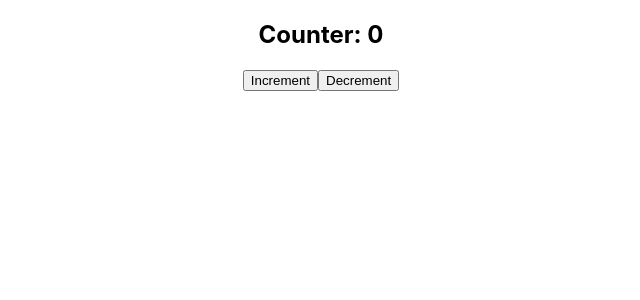
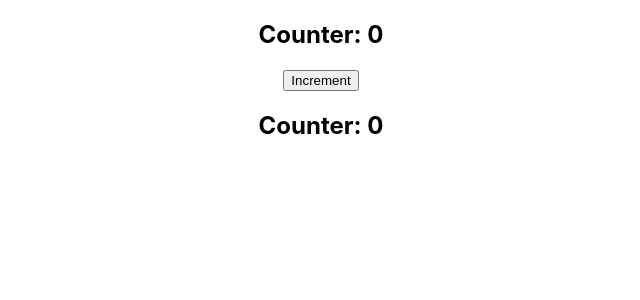
Before and after one commit to sarthv007/ReactSessions, a React (Create React App) app: page / in a window 1280 px wide. Shown: the top 300 px of the page, without its empty margins (319-959 px from the left). Built offline with nearby package versions, Linux system fonts and the light colour scheme.

Commit message:
HOC and render props

```diff
--- a/src/App.js
+++ b/src/App.js
@@ -35,9 +35,13 @@ import RefDemo from "./Components/RefDemo";
 import FocusInput from "./Components/FocusInput";
 import PrentFRInput from "./Components/PrentFRInput";
 import Root from "./Components/Root";
+import UserComp from "./Components/UserComp";
 import ClickCounter from "./Components/ClickCounter";
-import HoverCounter from "./Components/HoverCounter";
-import HOCDemoComponent from "./Components/HOCDemoComponent";
+import HoverCounter from "./Components/HoverComponent";
+import ClickCounter2 from "./ClickCounter2";
+import HoverCounter2 from "./HoverCounter2";
+import CounterApp from "./CounterApp";
+import HoverComponent from "./Components/HoverComponent";
 
 function App() {
   return (
@@ -113,8 +117,28 @@ function App() {
       {/* <PrentFRInput /> */}
       {/* <Root /> */}
       {/* <RefDemo /> */}
-      <HoverCounter name={"sarthak vaidya"} />
+      {/* <HoverCounter name={"sarthak vaidya"} /> */}
       {/* <HOCDemoComponent /> */}
+      {/* <ClickCounter />
+      <HoverCounter /> */}
+      {/* <UserComp
+        render={(isLoggedIn) => (isLoggedIn ? "Sarthak Vaidya" : "Guest User")}
+      /> */}
+      {/* <ClickCounter name={"sarthak vaidya"} />
+      <HoverCounter /> */}
+      {/* <ClickCounter2 />
+      <HoverCounter2 /> */}
+      <CounterApp
+        render={(counter, increment) => (
+          <ClickCounter2 increment={increment} counter={counter} />
+        )}
+      />
+
+      <CounterApp
+        render={(counter, increment) => (
+          <HoverCounter2 increment={increment} counter={counter} />
+        )}
+      />
     </div>
   );
 }
--- /dev/null
+++ b/src/ClickCounter2.js
@@ -0,0 +1,12 @@
+import React, { Component } from "react";
+
+export default class ClickCounter2 extends Component {
+  render() {
+    return (
+      <div>
+        <h2>Counter: {this.props.counter}</h2>
+        <button onClick={this.props.increment}>Increment</button>
+      </div>
+    );
+  }
+}
--- a/src/Components/ClickCounter.js
+++ b/src/Components/ClickCounter.js
@@ -3,13 +3,11 @@ import HOC from "./HOC";
 
 class ClickCounter extends Component {
   render() {
-    const { counter, increment, decrement } = this.props;
-    console.log("FRom click counter", this.props);
+    console.log(this.props);
     return (
       <div>
-        <h2>Counter: {counter}</h2>
-        <button onClick={increment}>Increment</button>
-        <button onClick={decrement}>Decrement</button>
+        <h2>Counter: {this.props.counter} </h2>
+        <button onClick={this.props.increment}>Increment</button>
       </div>
     );
   }
--- a/src/Components/HOC.js
+++ b/src/Components/HOC.js
@@ -14,19 +14,13 @@ function HOC(WrappedComponent) {
       this.setState((prevState) => ({ counter: prevState.counter + 1 }));
     };
 
-    decrement = () => {
-      this.setState((prevState) => ({ counter: prevState.counter - 1 }));
-    };
-
     render() {
-      console.log("FRom HOC", this.props);
-
+      console.log("HOC", this.props);
       return (
         <WrappedComponent
           {...this.props}
+          increment={this.increment}
           counter={this.state.counter}
-          decrement={this.decrement}
-          increment={this.increment}
         />
       );
     }
--- a/src/Components/HOCDemoComponent.js
+++ /dev/null
@@ -1,11 +0,0 @@
-import React, { Component } from "react";
-import HOC from "./HOC";
-
-class HOCDemoComponent extends Component {
-  render() {
-    console.log("From HOCDemoComponent ", this.props);
-    return <div>HOC Demo Component Loaded</div>;
-  }
-}
-
-export default HOC(HOCDemoComponent);
--- /dev/null
+++ b/src/Components/HoverComponent.js
@@ -0,0 +1,15 @@
+import React, { Component } from "react";
+import HOC from "./HOC";
+
+class HoverCounter extends Component {
+  render() {
+    return (
+      <div>
+        <h2 onMouseOver={this.props.increment}>
+          Counter: {this.props.counter}{" "}
+        </h2>
+      </div>
+    );
+  }
+}
+export default HOC(HoverCounter);
--- a/src/Components/HoverCounter.js
+++ /dev/null
@@ -1,18 +0,0 @@
-import React, { Component } from "react";
-import HOC from "./HOC";
-
-class HoverCounter extends Component {
-
-  render() {
-    console.log("FRom hover component", this.props)
-
-    return (
-      <div>
-        <h2>Counter: {this.props.counter}</h2>
-        <button onMouseEnter={this.props.increment}>Increment</button>
-        <button onMouseEnter={this.props.decrement}>Decrement</button>
-      </div>
-    );
-  }
-}
-export default HOC(HoverCounter);
--- a/src/Components/Pages/NotFound.js
+++ b/src/Components/Pages/NotFound.js
@@ -1,7 +1,7 @@
 import React from "react";
 
 function NotFound() {
-  return <div>Page Not Found!</div>;
+  return <div>Rout Not Found!</div>;
 }
 
 export default NotFound;
--- /dev/null
+++ b/src/Components/UserComp.js
@@ -0,0 +1,8 @@
+import React, { Component } from "react";
+
+export default class UserComp extends Component {
+  render() {
+    return <div>{this.props.render(false)}</div>;
+  }
+}
+// export default HOC(UserComp);
--- /dev/null
+++ b/src/CounterApp.js
@@ -0,0 +1,20 @@
+import React, { Component } from "react";
+
+export default class CounterApp extends Component {
+  constructor(props) {
+    super(props);
+
+    this.state = {
+      counter: 0,
+    };
+  }
+
+  increment = () => {
+    this.setState((prevState) => ({ counter: prevState.counter + 1 }));
+  };
+
+  render() {
+    const { counter } = this.state;
+    return this.props.render(counter, this.increment);
+  }
+}
--- /dev/null
+++ b/src/HoverCounter2.js
@@ -0,0 +1,13 @@
+import React, { Component } from "react";
+
+export default class HoverCounter2 extends Component {
+  render() {
+    return (
+      <div>
+        <h2 onMouseOver={this.props.increment}>
+          Counter: {this.props.counter}
+        </h2>
+      </div>
+    );
+  }
+}
```
